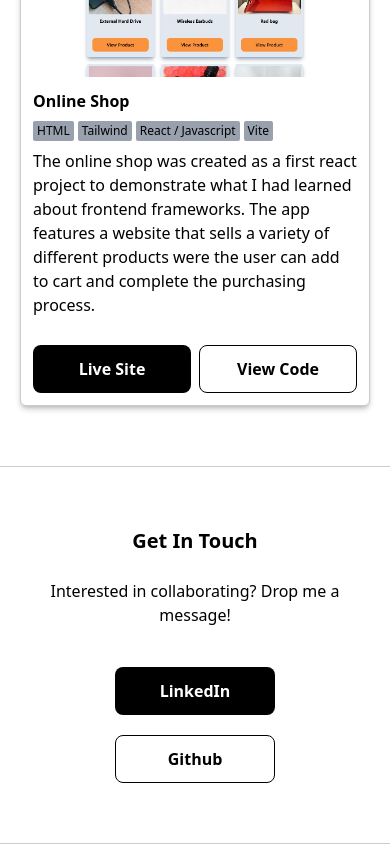
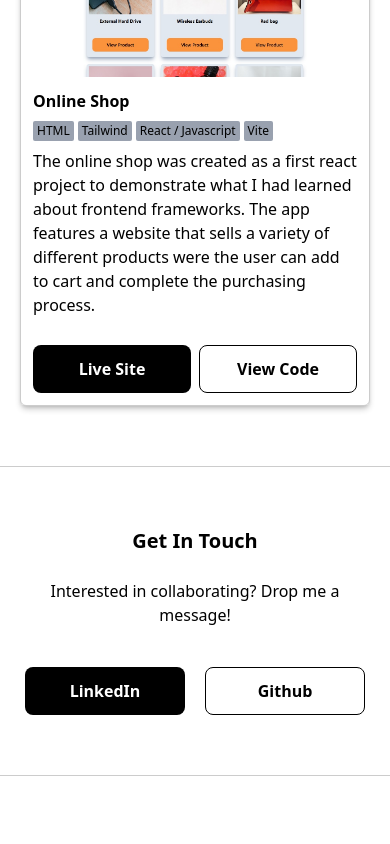
Before and after one commit to jonhenrikaavitsland/portfolio, a React (Vite) app: page / in a window 390 px wide. Shown: the part 3301-4145 px from the top of the page. After the commit the page ends 4077 px from the top, so only its background shows below. Built offline with nearby package versions, Linux system fonts and the light colour scheme.

Commit message:
linking my buttons and now they are anchors

```diff
--- a/src/components/Contact/index.jsx
+++ b/src/components/Contact/index.jsx
@@ -8,12 +8,16 @@ export default function Contact() {
             <span className='capitalize'>interested</span> in collaborating? <span className='capitalize'>drop</span> me a message!
           </p>
         </section>
-        <div className='flex-1 flex flex-col gap-5 mx-auto md:mx-0'>
+        <div className='flex-1 flex md:flex-col gap-5 mx-auto md:mx-0'>
           <div>
-            <button className='p-3 rounded-lg capitalize w-40 bg-black hover:bg-black/60 text-white font-semibold cursor-pointer'>linkedIn</button>
+            <a href='https://www.linkedin.com/in/jon-henrik-aavitsland-abaa872b7/' target='blank' className='block text-center p-3 rounded-lg capitalize w-40 bg-black hover:bg-black/60 text-white font-semibold cursor-pointer'>
+              linkedIn
+            </a>
           </div>
           <div>
-            <button className='p-2.75 rounded-lg capitalize w-40 bg-white hover:bg-black/20 border border-black font-semibold cursor-pointer'>github</button>
+            <a href='https://github.com/jonhenrikaavitsland' target='blank' className='block text-center p-2.75 rounded-lg capitalize w-40 bg-white hover:bg-black/20 border border-black font-semibold cursor-pointer'>
+              github
+            </a>
           </div>
         </div>
       </div>
```
